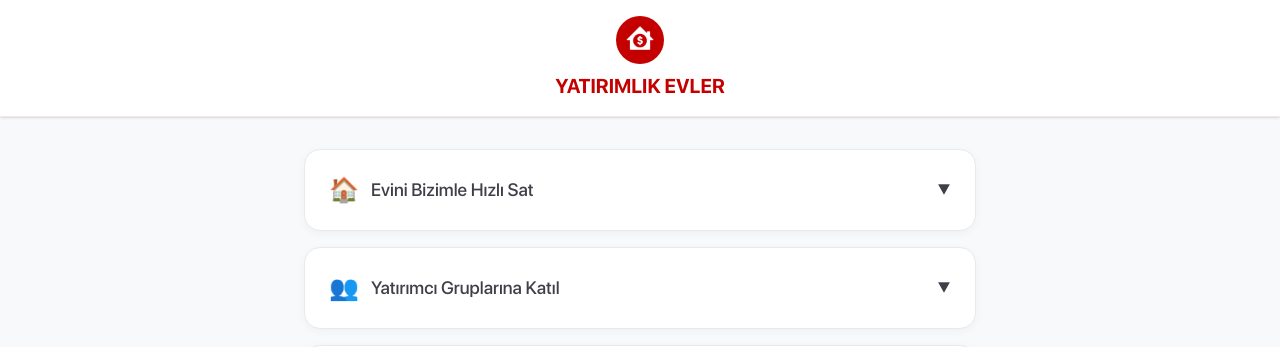
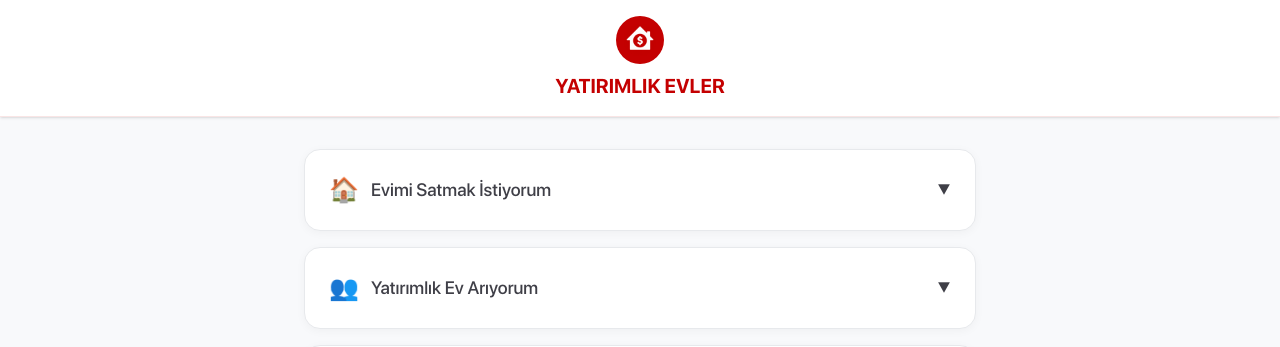
Before and after one commit to macitmert/yatirimlikevler, a Next.js app: page / in a window 1280 px wide. Shown: the top 347 px of the page. Built offline with nearby package versions, Linux system fonts and the light colour scheme.

Commit message:
Update main card titles: 'Evimi Satmak İstiyorum' and 'Yatırımlık Ev Arıyorum'

```diff
--- a/app/page.tsx
+++ b/app/page.tsx
@@ -206,7 +206,7 @@ export default function Home() {
             >
               <span className="flex items-center gap-3">
                 <span className="text-2xl">🏠</span>
-                <span className="text-lg">Evini Bizimle Hızlı Sat</span>
+                <span className="text-lg">Evimi Satmak İstiyorum</span>
               </span>
               <span className={`transform transition-transform duration-200 ${openDetails.satici ? 'rotate-180' : ''}`}>
                 ▼
@@ -565,7 +565,7 @@ export default function Home() {
             >
               <span className="flex items-center gap-3">
                 <span className="text-2xl">👥</span>
-                <span className="text-lg">Yatırımcı Gruplarına Katıl</span>
+                <span className="text-lg">Yatırımlık Ev Arıyorum</span>
               </span>
               <span className={`transform transition-transform duration-200 ${openDetails.groups ? 'rotate-180' : ''}`}>
                 ▼
```
